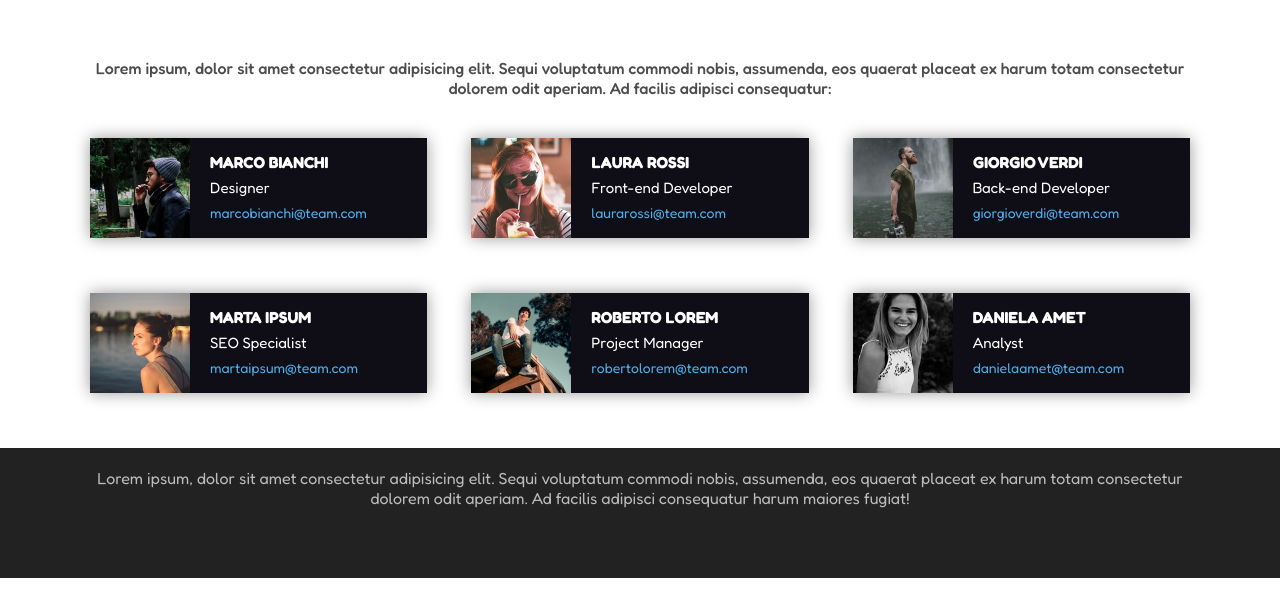
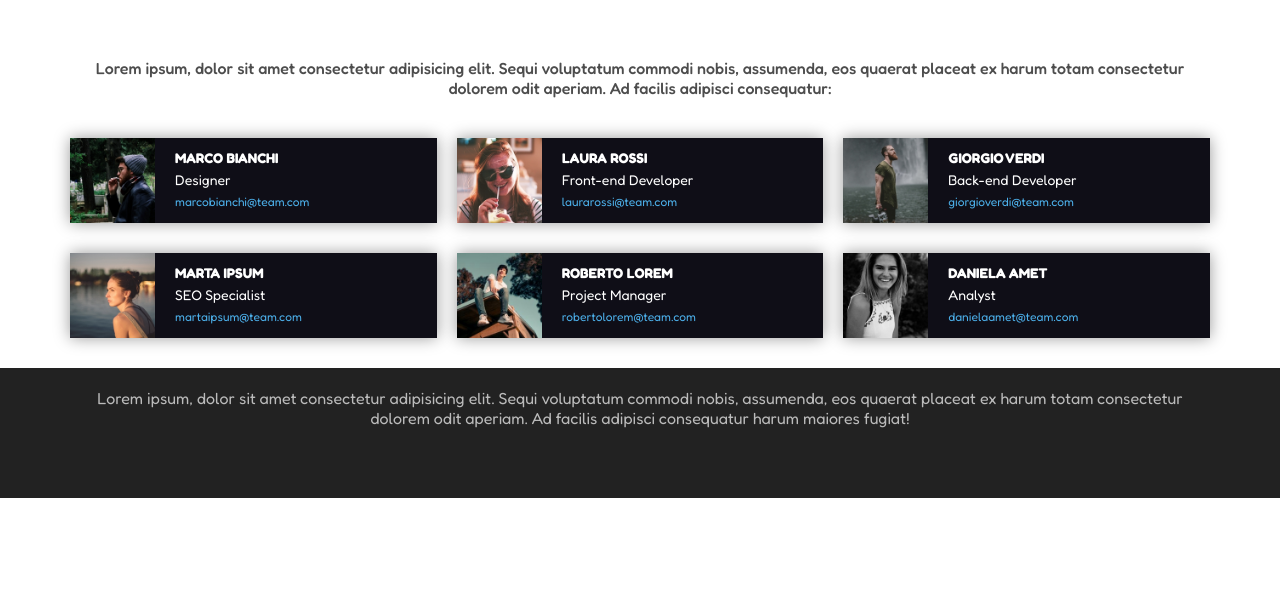
Before and after one commit to aSwanting/html-css-float-cards, a plain HTML site: page index.html in a window 1280 px wide. Shown: the part 90-706 px from the top of the page. Drawn offline with Linux system fonts and the light colour scheme.

Commit message:
css fixes

```diff
--- a/css/style.css
+++ b/css/style.css
@@ -21,7 +21,7 @@ body {
 
     max-width: 1200px;
     margin: 0 auto;
-    padding-inline: 50px;
+    padding-inline: 30px;
 }
 
 .main-card__title,
@@ -51,11 +51,11 @@ body {
 .col {
 
     float: left;
-    width: calc(92%/3);
+    width: calc((100% - 40px)/3);
     color: white;
     background-color: #0F0E17;
-    margin-right: 4%;
-    margin-bottom: 5%;
+    margin-right: 20px;
+    margin-bottom: 30px;
     box-shadow: 0px 0px 15px rgba(0, 0, 0, 0.4);
 }
 
@@ -74,27 +74,27 @@ body {
 .member-foto {
     float: left;
     vertical-align: middle;
-    height: 100px;
+    height: 85px;
     margin-right: 20px;
 }
 
 .member-info {
-    line-height: 25px;
-    padding-top: 12px;
+    line-height: 22px;
+    padding-top: 9px;
 }
 
 .member-name {
-    font-size: 16px;
+    font-size: 14px;
     font-weight: 700;
 }
 
 .member-role {
-    font-size: 15px;
+    font-size: 14px;
     font-weight: 400;
 }
 
 .member-email {
-    font-size: 14px;
+    font-size: 12px;
     font-weight: 400;
     color: #4cafe9;
 }
@@ -112,12 +112,12 @@ body {
 
 .col:not(:hover) {
     transform: scale(100%) rotate(0);
-    transition: all 500ms;
+    transition: all 400ms;
 }
 
 .col:hover {
-    transform: scale(110%) rotate(-2deg);
-    transition: all 500ms;
+    transform: scale(105%) rotate(-0.5deg);
+    transition: all 400ms;
 }
 
 
```
